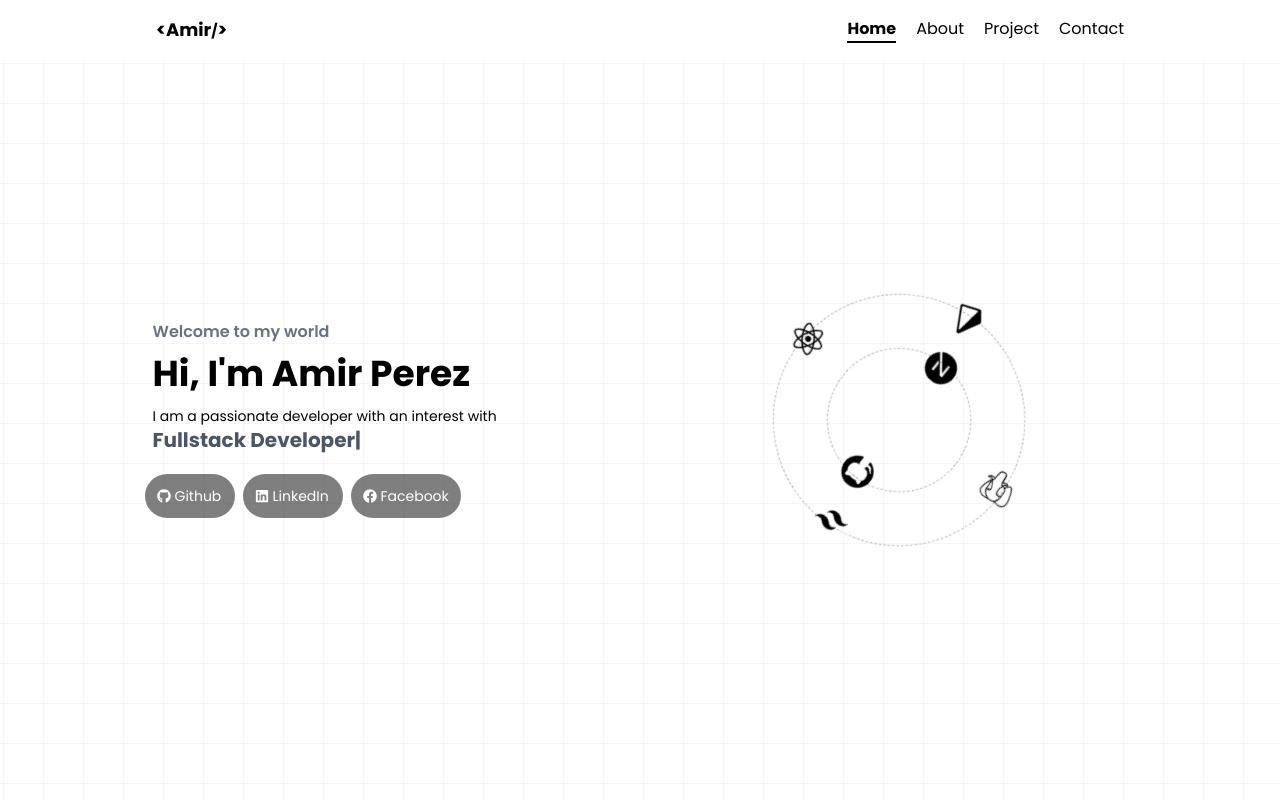
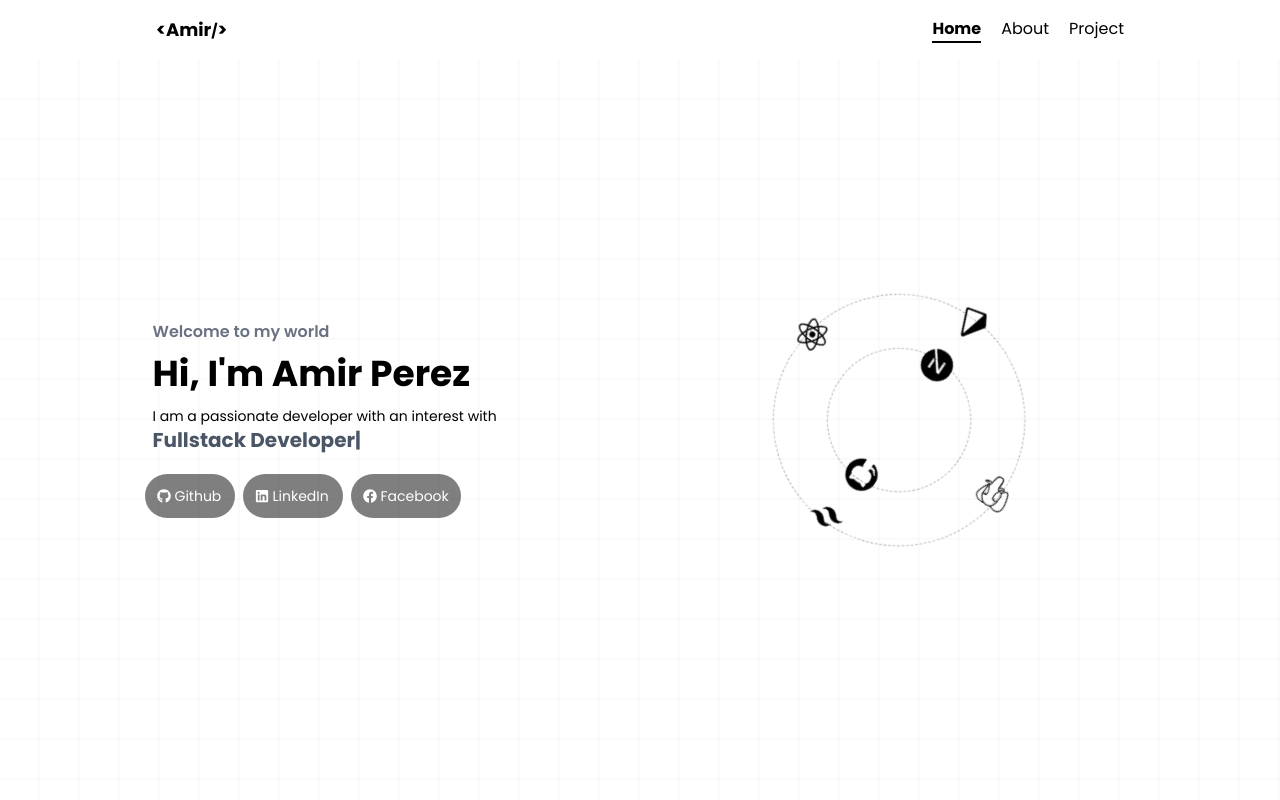
Before and after one commit to DIAKOsiAMIR/Portfolio, a Next.js app: page / in a window 1280 px wide. Shown: the top 800 px of the page. Built offline with nearby package versions, Linux system fonts and the light colour scheme.

Commit message:
removed the contact

```diff
--- a/app/components/header.tsx
+++ b/app/components/header.tsx
@@ -2,7 +2,7 @@
 import Link from "next/link"
 import { useEffect, useState } from "react"
 
-const section = ["home","about","project","contact"]
+const section = ["home","about","project"]
 
 export default function Header() {
     const [active, setActive] = useState("home");
--- a/app/page.tsx
+++ b/app/page.tsx
@@ -35,9 +35,6 @@ export default function App() {
           <ComingSoon></ComingSoon>
         </div>
       </section>
-      <section id="contact">
-        <Contact/>
-      </section>
    </main>
   );
 }
```
